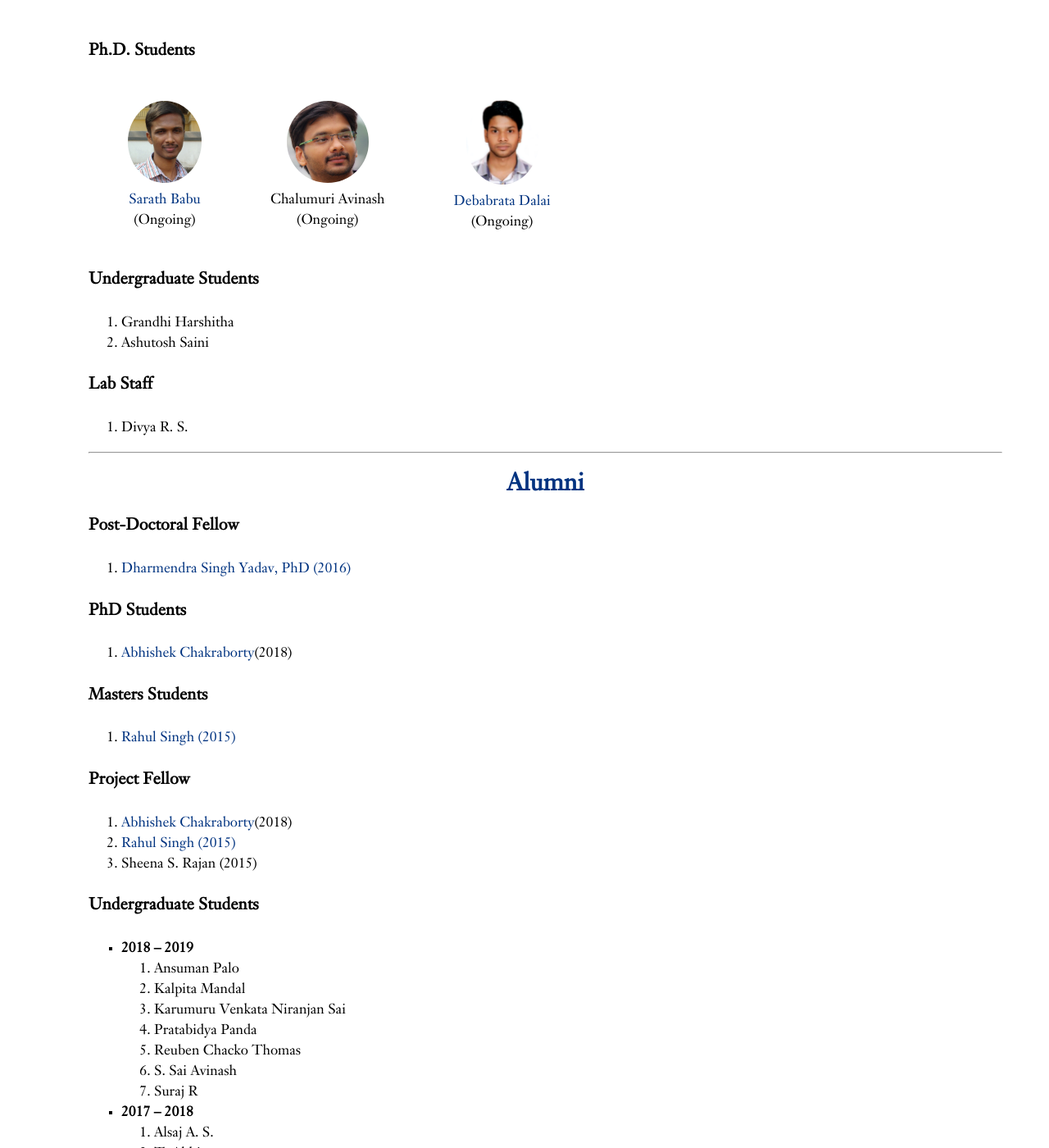
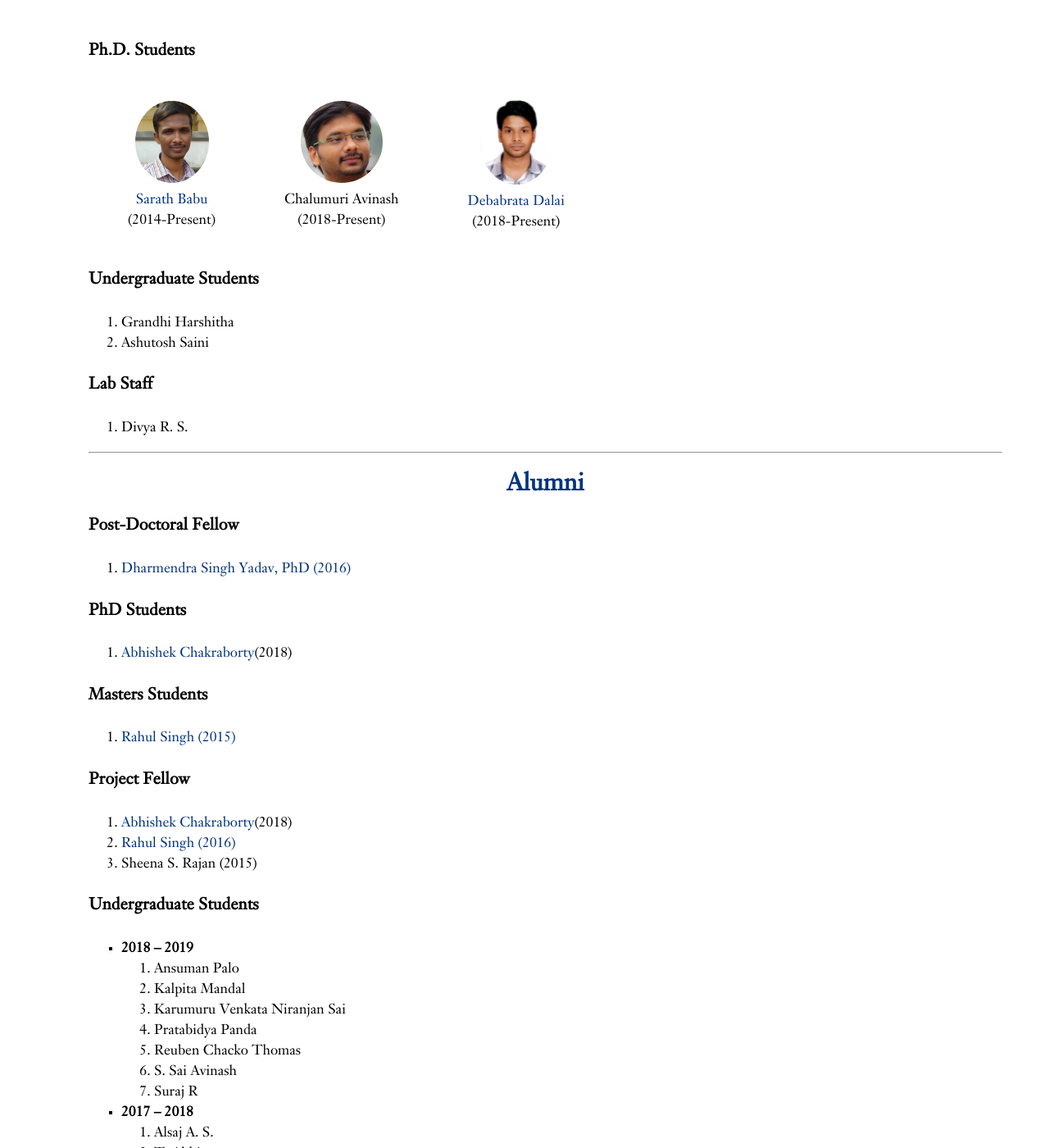
Before and after one commit to iist-sysnet/iist-sysnet.github.io, a Jekyll site: the page built from people.md, in a window 1280 px wide and 1400 px high, scrolled down 630 px. Shown: the whole window at 82% size. Built offline with Jekyll 4.4.1, drawn with Linux system fonts in a browser that asks for light colours; our own code applies the rules of GitHub Pages for plain Markdown files.

Commit message:
Update people.md

```diff
--- a/people.md
+++ b/people.md
@@ -28,9 +28,9 @@ Department of Avionics, IIST
 
 <table>
 <tr>
-<td><figure align="center"><a href="https://4sarathbabu.github.io/" target="_blank"><img width="90px" height="100px" class="img-circle"  src="images/sarath.jpg"><figcaption>Sarath Babu</figcaption></a>(Ongoing)</figure></td>
-<td><figure align="center"><img width="100px"  class="img-circle"  src="images/avinash.png"><figcaption>Chalumuri Avinash</figcaption>(Ongoing)</figure></td>
-<td><figure align="center"><a href="https://www.linkedin.com/in/debabrata-dalai-a88b6486"><img width="88px"  class="img-circle"  src="images/debabrata.png"><figcaption>Debabrata Dalai</figcaption></a>(Ongoing)</figure></td>
+<td><figure align="center"><a href="https://4sarathbabu.github.io/" target="_blank"><img width="90px" height="100px" class="img-circle"  src="images/sarath.jpg"><figcaption>Sarath Babu</figcaption></a>(2014-Present)</figure></td>
+<td><figure align="center"><img width="100px"  class="img-circle"  src="images/avinash.png"><figcaption>Chalumuri Avinash</figcaption>(2018-Present)</figure></td>
+<td><figure align="center"><a href="https://www.linkedin.com/in/debabrata-dalai-a88b6486"><img width="88px"  class="img-circle"  src="images/debabrata.png"><figcaption>Debabrata Dalai</figcaption></a>(2018-Present)</figure></td>
 </tr>
 </table>
 
@@ -62,7 +62,7 @@ Department of Avionics, IIST
 #### Project Fellow
 
 3. [Abhishek Chakraborty](https://chakrabortyabhishek.github.io/)(2018)
-2. [Rahul Singh (2015)](https://rahulsinghchandraul.github.io/){:target="_blank"}
+2. [Rahul Singh (2016)](https://rahulsinghchandraul.github.io/){:target="_blank"}
 1. Sheena S. Rajan (2015)
 
 #### Undergraduate Students
```
